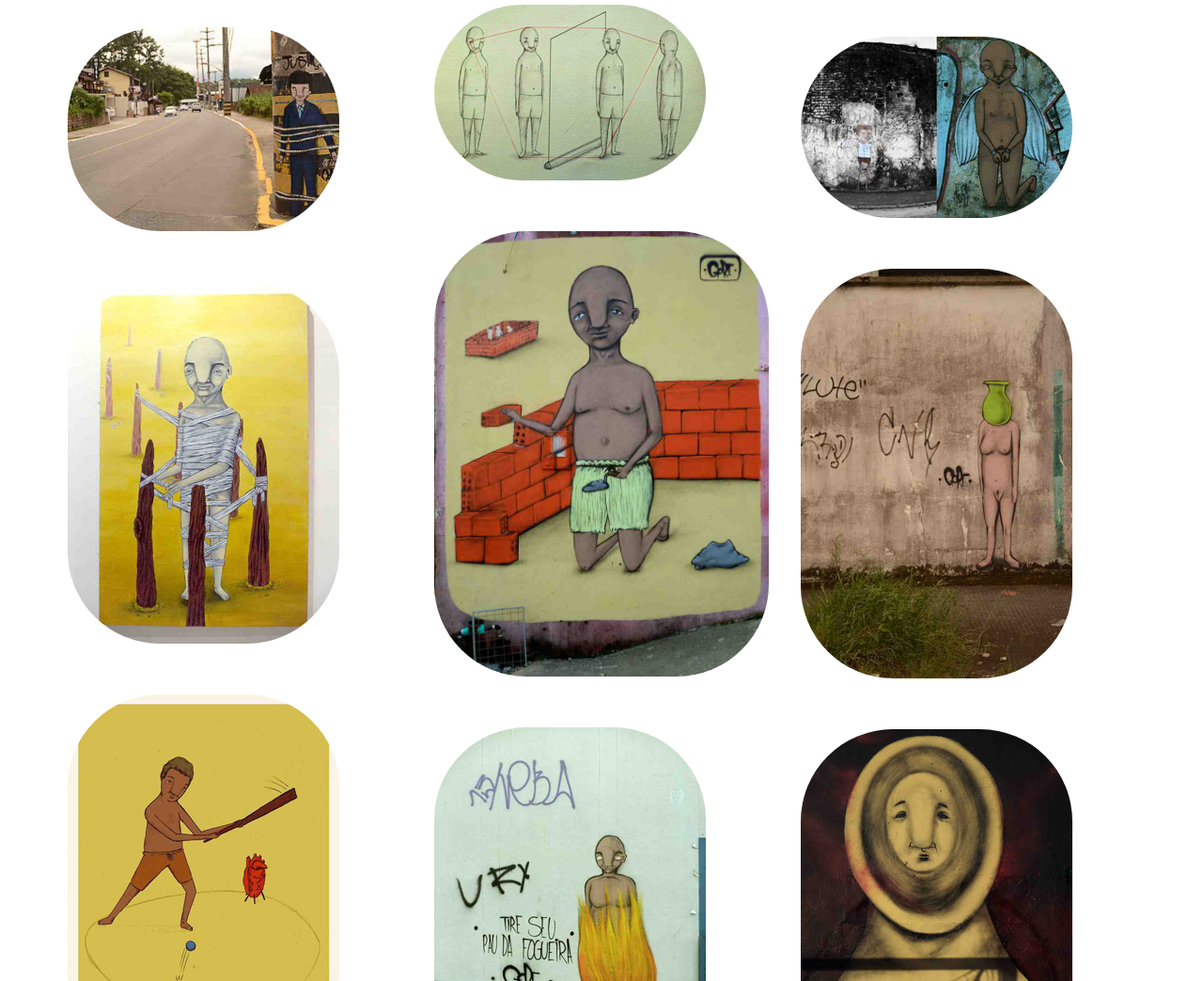
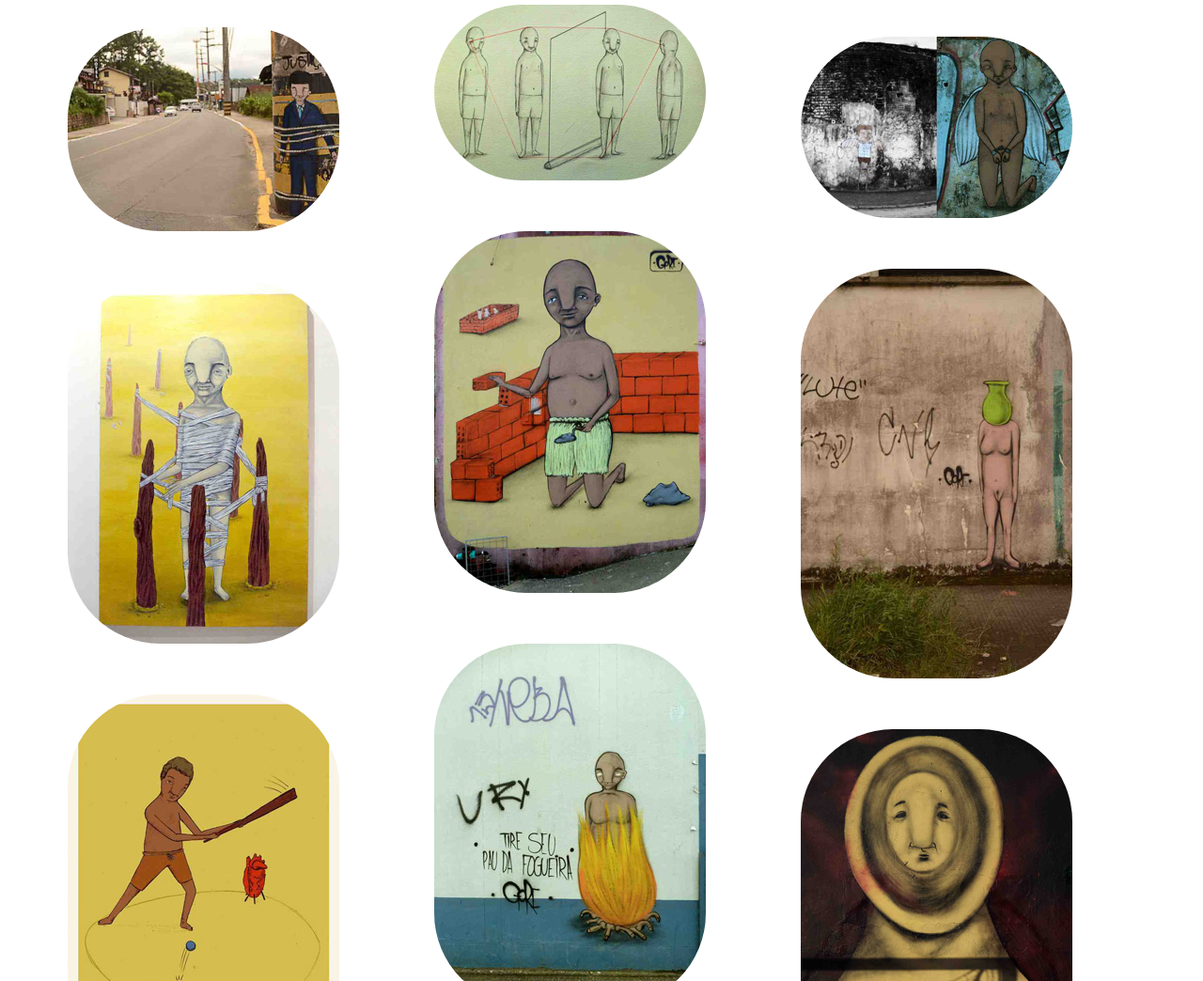
Before and after one commit to inodesign21/galeria2014, a plain HTML site: page index.html in a window 1280 px wide. Shown: the part 933-1977 px from the top of the page at 94% size. Drawn offline with nearby package versions, Linux system fonts and the light colour scheme.

Commit message:
arrumando imagens

```diff
--- a/index.html
+++ b/index.html
@@ -205,8 +205,8 @@
                               <img src="img/pics/thumbs/interacao.jpg" alt="Igor Gôri - Interacao" >
                               </a>
 
-                              <a href="img/pics/de-onde-surgem os-muros.jpg" title="De onde surgem os muros" data-gallery="5" data-description="Igor Gôri - De onde surgem os muros">
-                              <img src="img/pics/thumbs/de-onde-surgem os-muros.jpg" alt="Igor Gôri - De onde surgem os muros" >
+                              <a href="img/pics/de-onde-surgem-os-muros.jpg" title="De onde surgem os muros" data-gallery="5" data-description="Igor Gôri - De onde surgem os muros">
+                              <img src="img/pics/thumbs/de-onde-surgem-os-muros.jpg" alt="Igor Gôri - De onde surgem os muros" >
                               </a>
 
                               <a href="img/pics/a-lenha.jpg" title="A Lenha" data-gallery="5" data-description="Igor Gôri - A Lenha">
```
Also changed, not shown: img/pics/de-onde-surgem-os-muros.jpg (renamed from img/pics/de-onde-surgem os-muros.jpg), img/pics/thumbs/de-onde-surgem os-muros.jpg (deleted), 1 other file.
